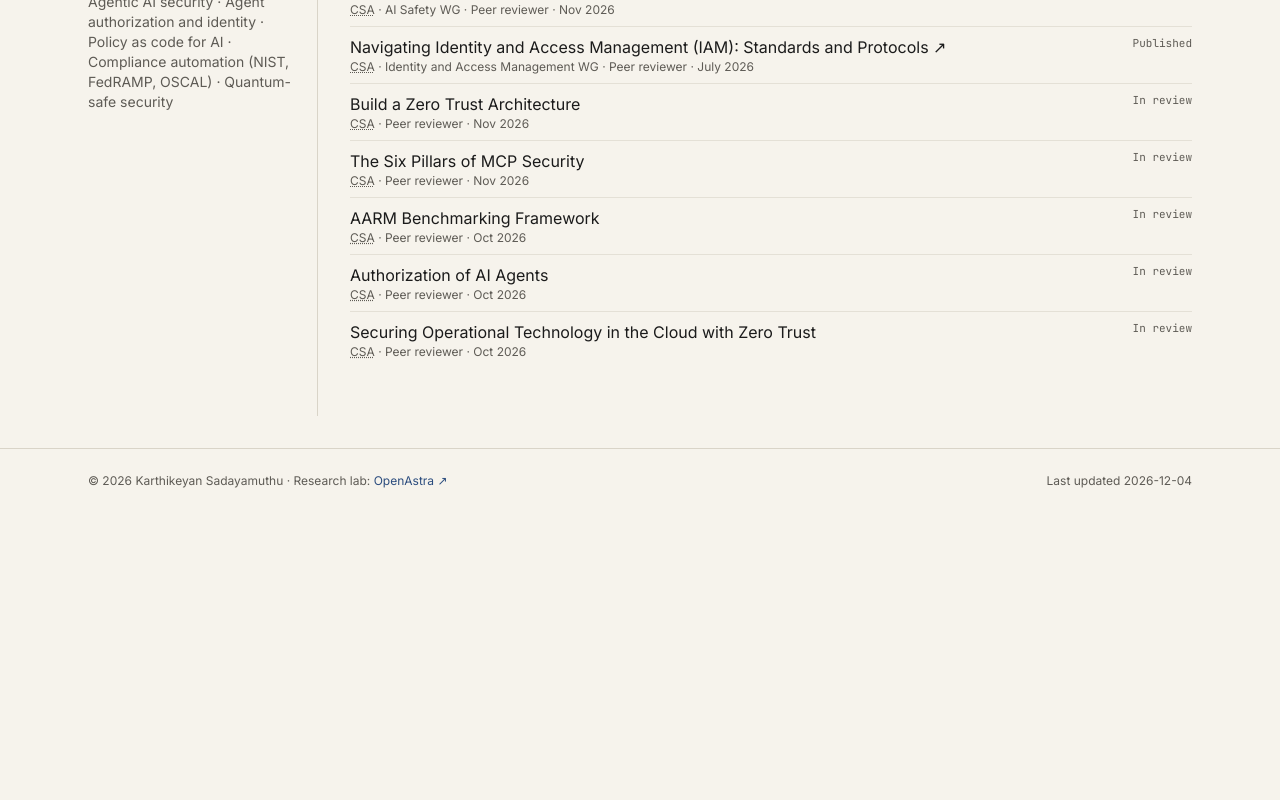
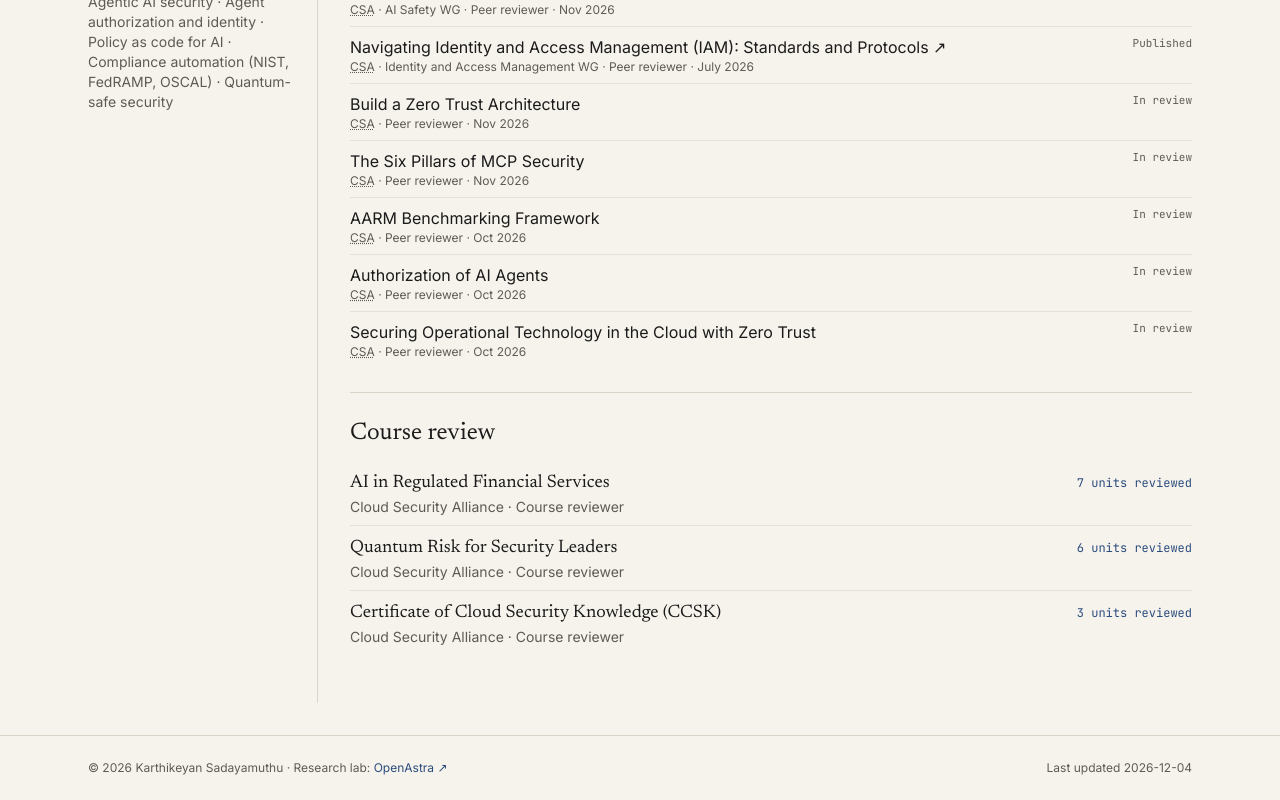
Before and after one commit to sadayamuthu/sadayamuthu.com, a React (Vite) app: page /service in a window 1280 px wide. Shown: the part 670-1470 px from the top of the page. Before the commit the page ends 1183 px from the top, so only its background shows below. Built offline with nearby package versions, Linux system fonts and the light colour scheme.

Commit message:
Service: add Cloud Security Alliance course reviews

```diff
--- a/src/data/research.json
+++ b/src/data/research.json
@@ -615,6 +615,26 @@
       "status": "in-review"
     }
   ],
+  "courseReviews": [
+    {
+      "title": "AI in Regulated Financial Services",
+      "publisher": "Cloud Security Alliance",
+      "units": 7,
+      "role": "Course reviewer"
+    },
+    {
+      "title": "Quantum Risk for Security Leaders",
+      "publisher": "Cloud Security Alliance",
+      "units": 6,
+      "role": "Course reviewer"
+    },
+    {
+      "title": "Certificate of Cloud Security Knowledge (CCSK)",
+      "publisher": "Cloud Security Alliance",
+      "units": 3,
+      "role": "Course reviewer"
+    }
+  ],
   "workingGroups": [
     {
       "name": "Zero Trust Working Group",
--- a/src/pages/Service.jsx
+++ b/src/pages/Service.jsx
@@ -52,11 +52,32 @@ function WorkingGroups({ list }) {
   })
 }
 
+function CourseReviews({ list }) {
+  return (
+    <ul>
+      {list.map((c) => {
+        const units = Number.isInteger(c.units) && c.units > 0 ? `${c.units} unit${c.units === 1 ? '' : 's'} reviewed` : ''
+        const meta = [c.publisher, c.role].filter(has).join(' · ')
+        return (
+          <li key={c.title} className="flex flex-wrap items-baseline justify-between gap-x-4 py-2 border-b border-rule/60 last:border-b-0">
+            <span>
+              <span className="font-serif text-lg">{c.title}</span>
+              {meta && <span className="block text-sm text-ink-muted">{meta}</span>}
+            </span>
+            {units && <span className="font-mono text-xs text-acc">{units}</span>}
+          </li>
+        )
+      })}
+    </ul>
+  )
+}
+
 export default function Service() {
   const reviews = sortedPeerReviews()
   const judging = data.judging || []
   const talks = data.talks || []
   const groups = data.workingGroups || []
+  const courses = (data.courseReviews || []).filter((c) => has(c.title))
   return (
     <div>
       <h1 className="font-serif text-3xl mb-3">Professional Service</h1>
@@ -68,6 +89,7 @@ export default function Service() {
           </div>
         )}
       </Section>
+      <Section title="Course review">{courses.length > 0 && <CourseReviews list={courses} />}</Section>
       <Section title="Judging & editorial">{judging.length > 0 && <Items list={judging} />}</Section>
       <Section title="Talks">{talks.length > 0 && <Items list={talks} />}</Section>
     </div>
```
Also changed, not shown: src/lib/meta.js, 1 other file (tests, documents, lock files or other folders).
